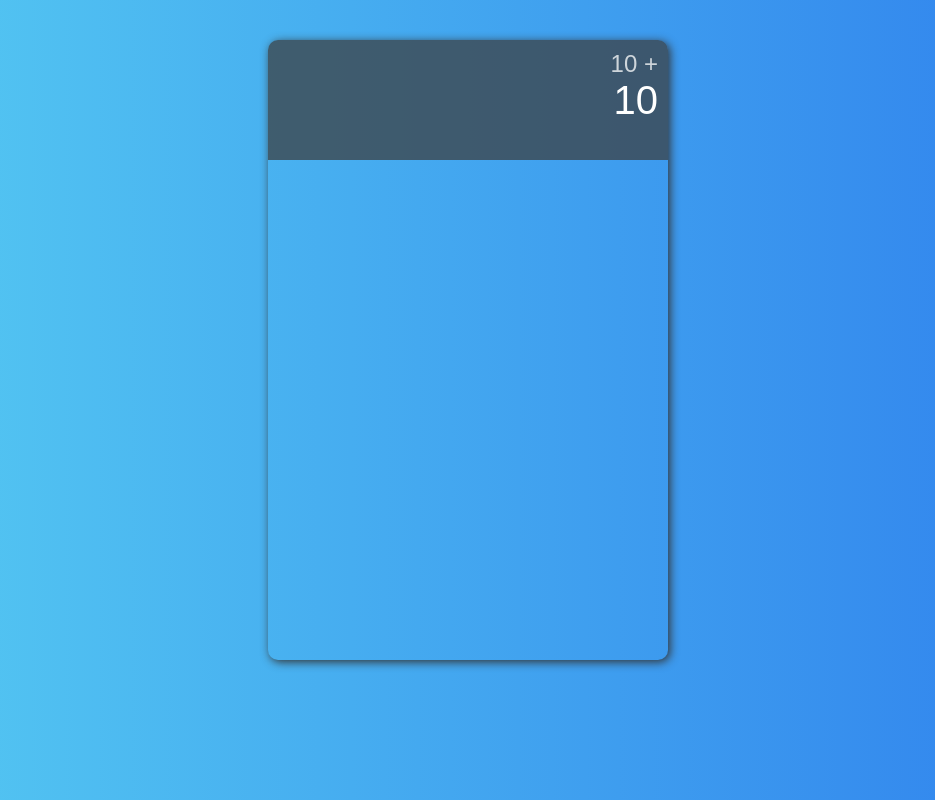
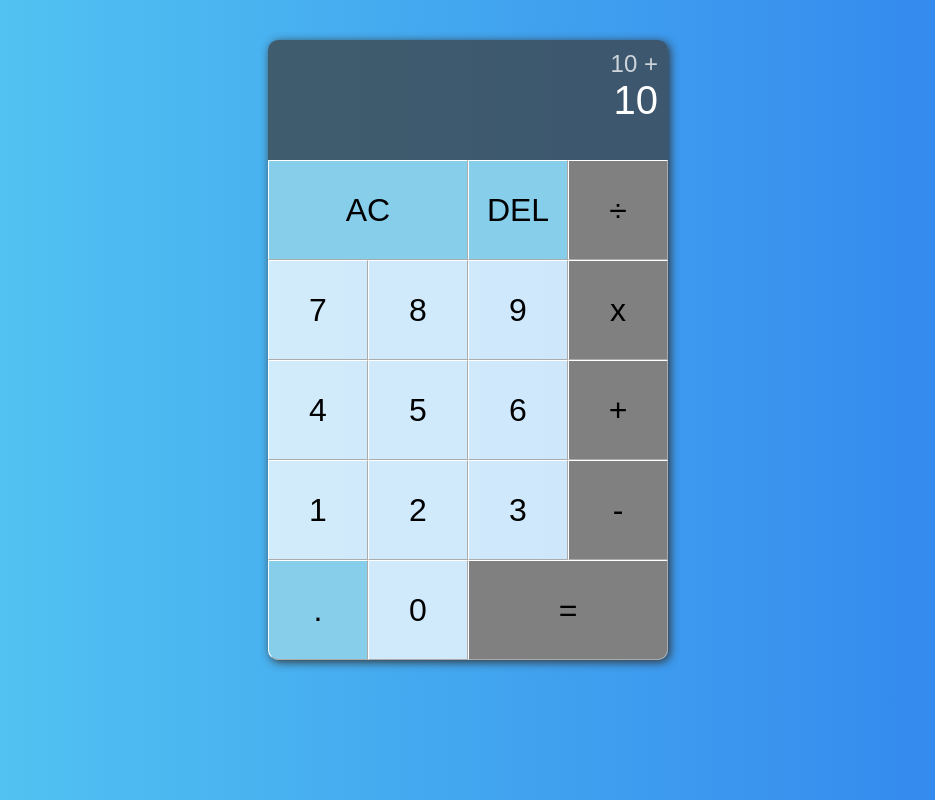
Before and after one commit to PingHuskar/React-Calculator, a React (Vite) app: page / in a window 1280 px wide. Shown: the whole page, without its empty margins (172-1107 px from the left). Built offline with nearby package versions, Linux system fonts and the light colour scheme.

Commit message:
create buttons

```diff
--- a/src/components/Calculator/Styled/index.jsx
+++ b/src/components/Calculator/Styled/index.jsx
@@ -34,3 +34,28 @@
     color: white;
     font-size: 2.5rem;
 `
+
+export const Button = styled.button`
+    cursor: pointer;
+    font-size: 2rem;
+    border: 1px outset white;
+    outline: none;
+    background: rgba(255, 255, 255, 0.75);
+    &:hover {
+        background: rgba(255, 255, 255, 0.9);
+    }
+
+    /*
+    ${function({gridSpan}) {
+        if (gridSpan) {
+            return `grid-column: span ${gridSpan};`
+        }
+    }}
+    */
+
+    ${({gridSpan}) => gridSpan && `grid-column: span ${gridSpan};`}
+    ${({operation}) => operation && `background: gray;`}
+    ${({control}) => control && `background: skyblue;`}
+    ${({equals}) => equals && `border-bottom-right-radius: 10px;background: gray;`}
+    ${({period}) => period && `border-bottom-left-radius: 10px;background: skyblue;`}
+`
--- a/src/components/Calculator/index.jsx
+++ b/src/components/Calculator/index.jsx
@@ -1,5 +1,5 @@
 import React from 'react'
-import { Container, Current, Previous, Screen } from './Styled'
+import { Button, Container, Current, Previous, Screen } from './Styled'
 
 const Calculator = () => {
   return (
@@ -8,6 +8,24 @@
         <Previous>10 +</Previous>
         <Current>10</Current>
       </Screen>
+      <Button gridSpan={2} control>AC</Button>
+      <Button control>DEL</Button>
+      <Button operation>÷</Button>
+      <Button>7</Button>
+      <Button>8</Button>
+      <Button>9</Button>
+      <Button operation>x</Button>
+      <Button>4</Button>
+      <Button>5</Button>
+      <Button>6</Button>
+      <Button operation>+</Button>
+      <Button>1</Button>
+      <Button>2</Button>
+      <Button>3</Button>
+      <Button operation>-</Button>
+      <Button period>.</Button>
+      <Button>0</Button>
+      <Button gridSpan={2} equals>=</Button>
     </Container>
   )
 }
```
